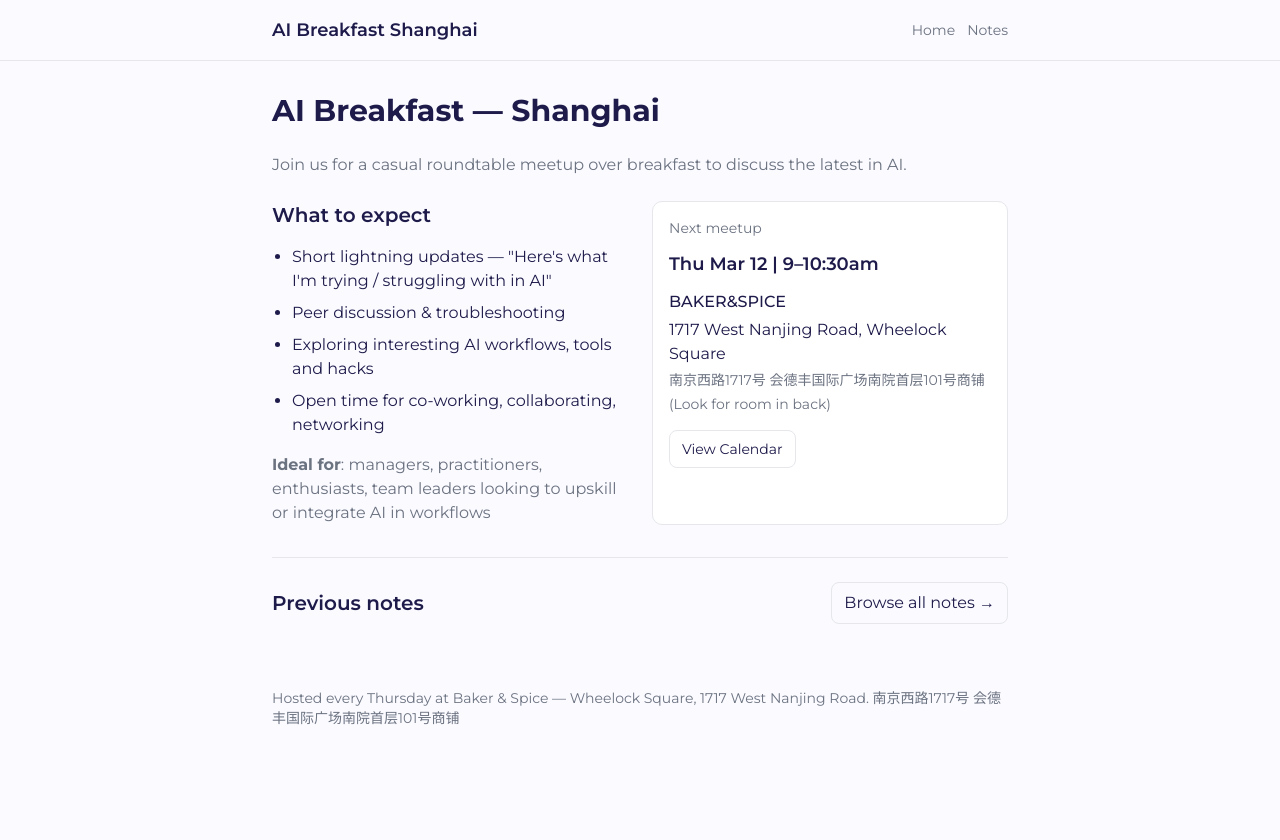
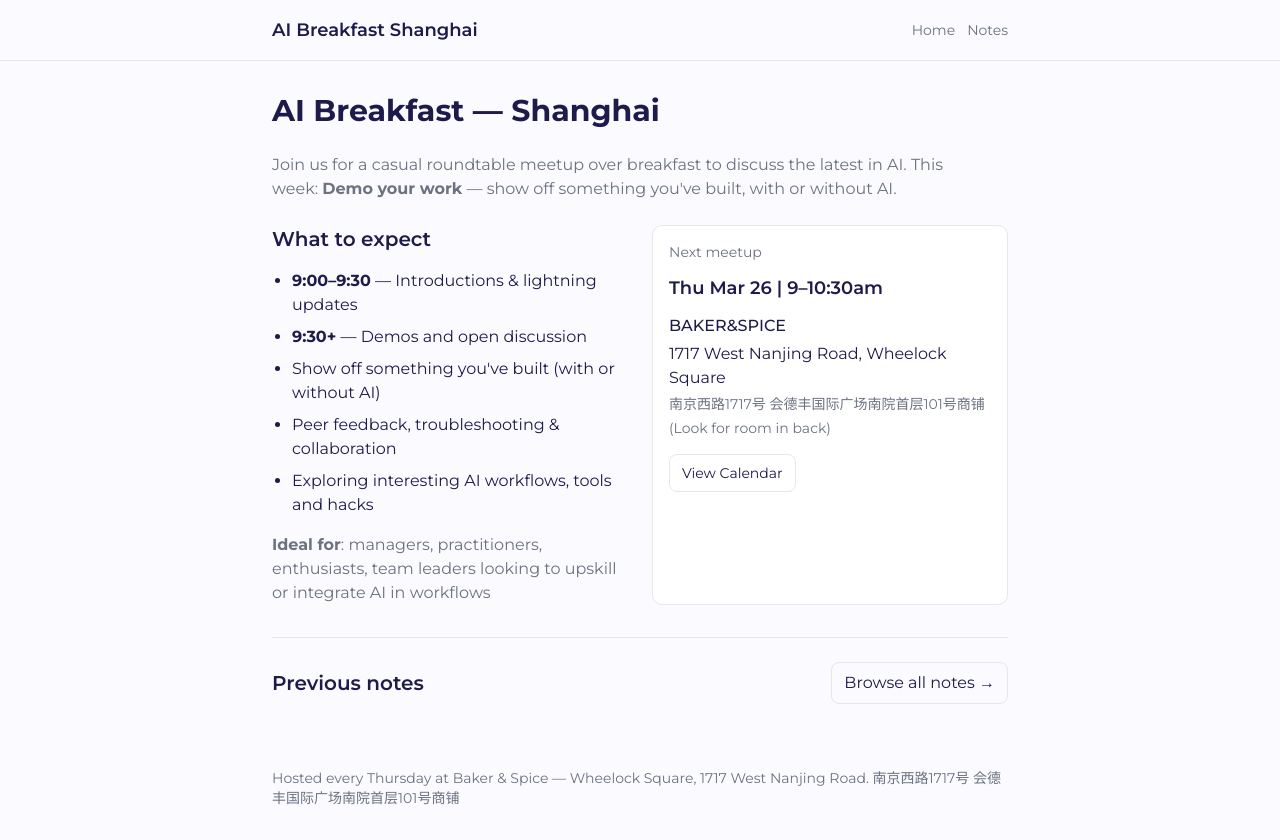
Before and after one commit to youngchingjui/ai-breakfast, a Next.js app: page / in a window 1280 px wide. Before the commit the page ends 800 px from the top, so only its background shows below. Built offline with nearby package versions, Linux system fonts and the light colour scheme.

Commit message:
new event

```diff
--- a/app/page.tsx
+++ b/app/page.tsx
@@ -9,7 +9,8 @@ export default function Home() {
         <h1 className="text-3xl font-bold">AI Breakfast — Shanghai</h1>
         <p className="text-muted-foreground max-w-prose">
           Join us for a casual roundtable meetup over breakfast to discuss the
-          latest in AI.
+          latest in AI. This week: <strong>Demo your work</strong> — show off
+          something you&apos;ve built, with or without AI.
         </p>
 
         <div className="grid md:grid-cols-2 gap-6">
@@ -17,12 +18,14 @@ export default function Home() {
             <h2 className="text-xl font-semibold">What to expect</h2>
             <ul className="list-disc pl-5 text-foreground space-y-2">
               <li>
-                Short lightning updates — &quot;Here&apos;s what I&apos;m trying / struggling
-                with in AI&quot;
+                <strong>9:00–9:30</strong> — Introductions & lightning updates
               </li>
-              <li>Peer discussion & troubleshooting</li>
+              <li>
+                <strong>9:30+</strong> — Demos and open discussion
+              </li>
+              <li>Show off something you&apos;ve built (with or without AI)</li>
+              <li>Peer feedback, troubleshooting & collaboration</li>
               <li>Exploring interesting AI workflows, tools and hacks</li>
-              <li>Open time for co-working, collaborating, networking</li>
             </ul>
             <p className="text-muted-foreground">
               <strong>Ideal for</strong>: managers, practitioners, enthusiasts,
@@ -32,7 +35,7 @@ export default function Home() {
 
           <aside className="rounded-lg border border-border p-4 bg-card space-y-3">
             <div className="text-sm text-muted-foreground">Next meetup</div>
-            <div className="text-lg font-semibold">Thu Mar 12 | 9–10:30am</div>
+            <div className="text-lg font-semibold">Thu Mar 26 | 9–10:30am</div>
             <div className="space-y-1 text-foreground">
               <div className="font-medium">BAKER&SPICE</div>
               <div>1717 West Nanjing Road, Wheelock Square</div>
```
Also changed, not shown: events/2026/ai-breakfast-33/images/graphics/banner-1080x640.png (added), events/2026/ai-breakfast-33/images/graphics/poster-no-qr.png (added).
